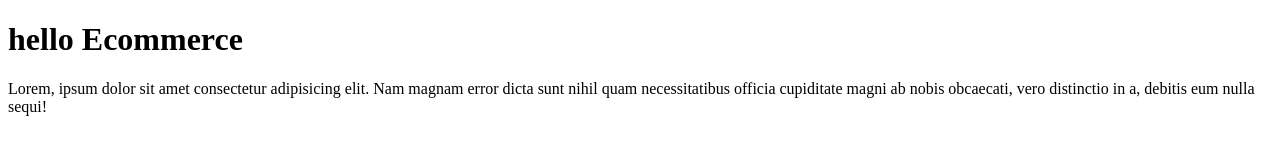
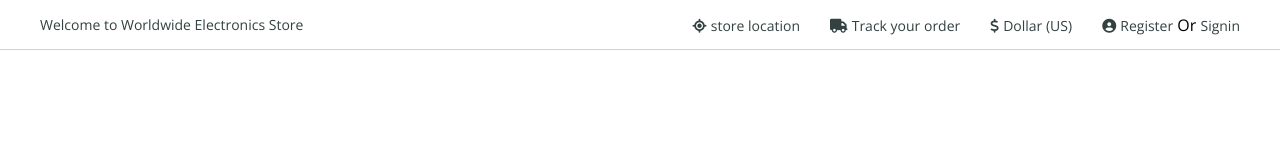
Before and after one commit to Md-shefat-masum/ecommerce-project, a plain HTML site: page index.html in a window 1280 px wide. Drawn offline with nearby package versions, Linux system fonts and the light colour scheme.

Commit message:
header part complete

```diff
--- /dev/null
+++ b/assets/css/styles.css
@@ -0,0 +1,94 @@
+/* reset css */
+:root {
+    --light_black: #334141;
+    --dark_black: #333e48;
+}
+
+body,
+html {
+    outline: 0;
+    padding: 0;
+    margin: 0;
+    overflow-x: hidden;
+    font-family: 'Open Sans', sans-serif;
+}
+
+div,
+ul,
+header,
+section,
+nav,
+footer,
+main {
+    box-sizing: border-box;
+    position: relative;
+}
+
+ul {
+    padding: 0;
+    margin: 0;
+    list-style-type: none;
+}
+
+a {
+    text-decoration: none;
+}
+
+.container {
+    width: 1200px;
+    /* border: 1px solid red; */
+    margin: auto;
+}
+
+/* header part css start */
+#header {
+    border-bottom: 1px solid rgba(128, 128, 128, 0.369);
+}
+
+
+#header .content {
+    display: flex;
+}
+
+#header .content .greetings {
+    /* border: 1px solid red; */
+}
+
+#header .content .greetings p {
+    color: var(--light_black);
+    font-size: 14px;
+    margin: 15px 0px;
+}
+
+#header .content .short_links {
+    /* border: 1px solid rgb(0, 26, 255); */
+    flex: 1;
+}
+
+#header .content .short_links ul {
+    height: 100%;
+    display: flex;
+    /* border: 1px solid green; */
+    gap: 30px;
+    justify-content: flex-end;
+    align-items: center;
+}
+
+#header .content .short_links ul li {}
+
+#header .content .short_links ul li i {
+    color: var(--light_black);
+    font-size: 14px;
+}
+
+#header .content .short_links ul li a {
+    color: var(--light_black);
+    font-size: 14px;
+    transition-duration: .3s;
+    font-weight: 400;
+}
+
+#header .content .short_links ul li a:hover{
+    color: var(--dark_black);
+    font-weight: 600;
+}
--- a/index.html
+++ b/index.html
@@ -6,14 +6,47 @@
     <meta http-equiv="X-UA-Compatible" content="IE=edge">
     <meta name="viewport" content="width=device-width, initial-scale=1.0">
     <title>Ecommerce</title>
+    <link href="https://fonts.googleapis.com/css?family=Open+Sans:300,300i,400,400i,600,600i,700,700i,800,800i&amp;display=swap" rel="stylesheet">
+    <link rel="stylesheet" href="https://cdnjs.cloudflare.com/ajax/libs/font-awesome/6.2.0/css/all.min.css">
+    <link rel="stylesheet" href="./assets/css/styles.css">
 </head>
 
 <body>
-    <h1>hello Ecommerce</h1>
-    <p>
-        Lorem, ipsum dolor sit amet consectetur adipisicing elit. Nam magnam error dicta sunt nihil quam necessitatibus
-        officia cupiditate magni ab nobis obcaecati, vero distinctio in a, debitis eum nulla sequi!
-    </p>
+
+    <!-- header part start -->
+    <header id="header">
+        <div class="container">
+            <div class="content">
+                <div class="greetings">
+                    <p>Welcome to Worldwide Electronics Store</p>
+                </div>
+                <div class="short_links">
+                    <ul>
+                        <li>
+                            <i class="fas fa-location"></i>
+                            <a href="#">store location</a>
+                        </li>
+                        <li>
+                            <i class="fas fa-truck"></i>
+                            <a href="#">Track your order</a>
+                        </li>
+                        <li>
+                            <i class="fas fa-dollar"></i>
+                            <a href="#">Dollar (US)</a>
+                        </li>
+                        <li>
+                            <i class="fa fa-user-circle"></i>
+                            <a href="#">Register</a>
+                            <span>Or</span>
+                            <a href="#">Signin</a>
+                        </li>
+                    </ul>
+                </div>
+            </div>
+        </div>
+    </header>
+    <!-- header part end -->
+
 </body>
 
 </html>
```
